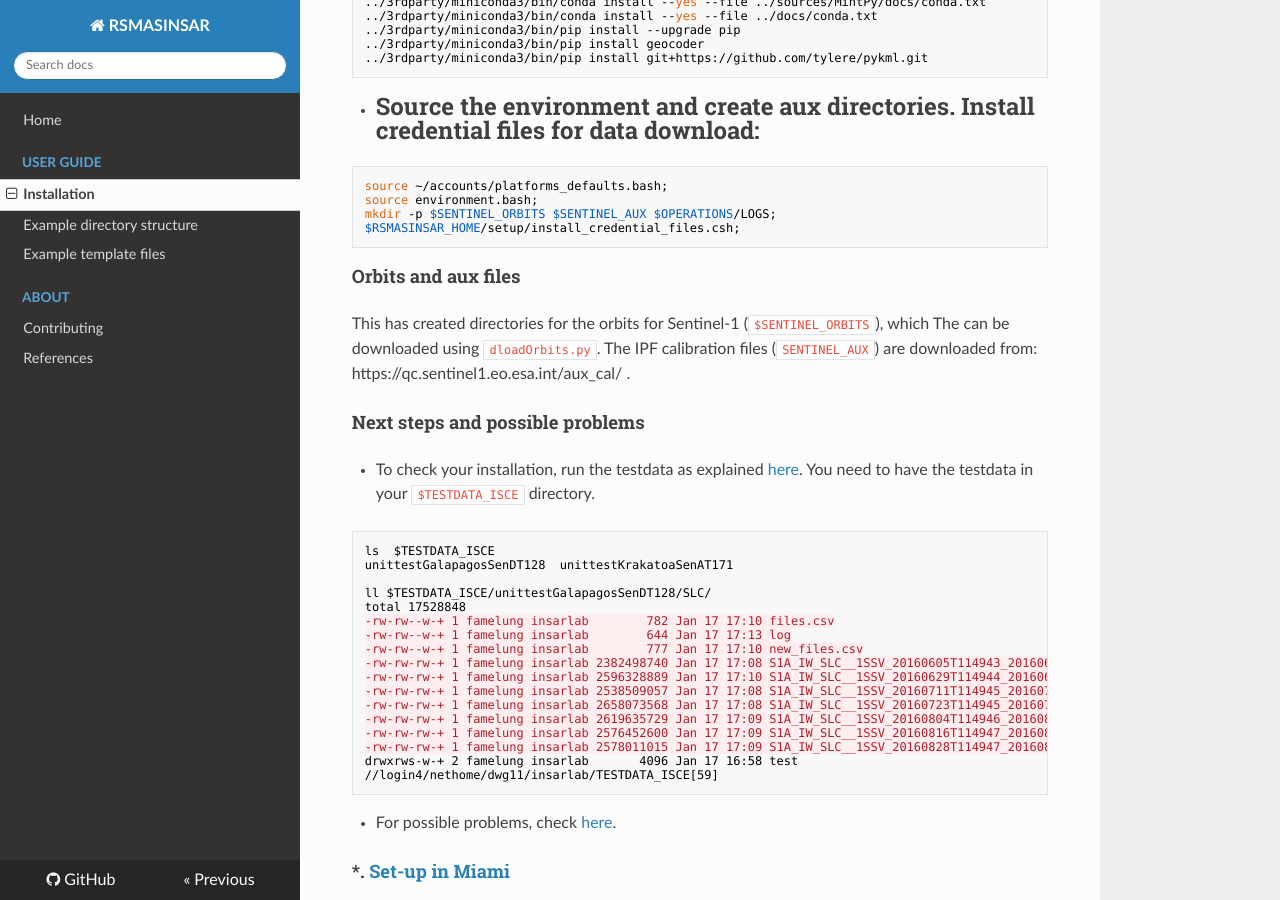
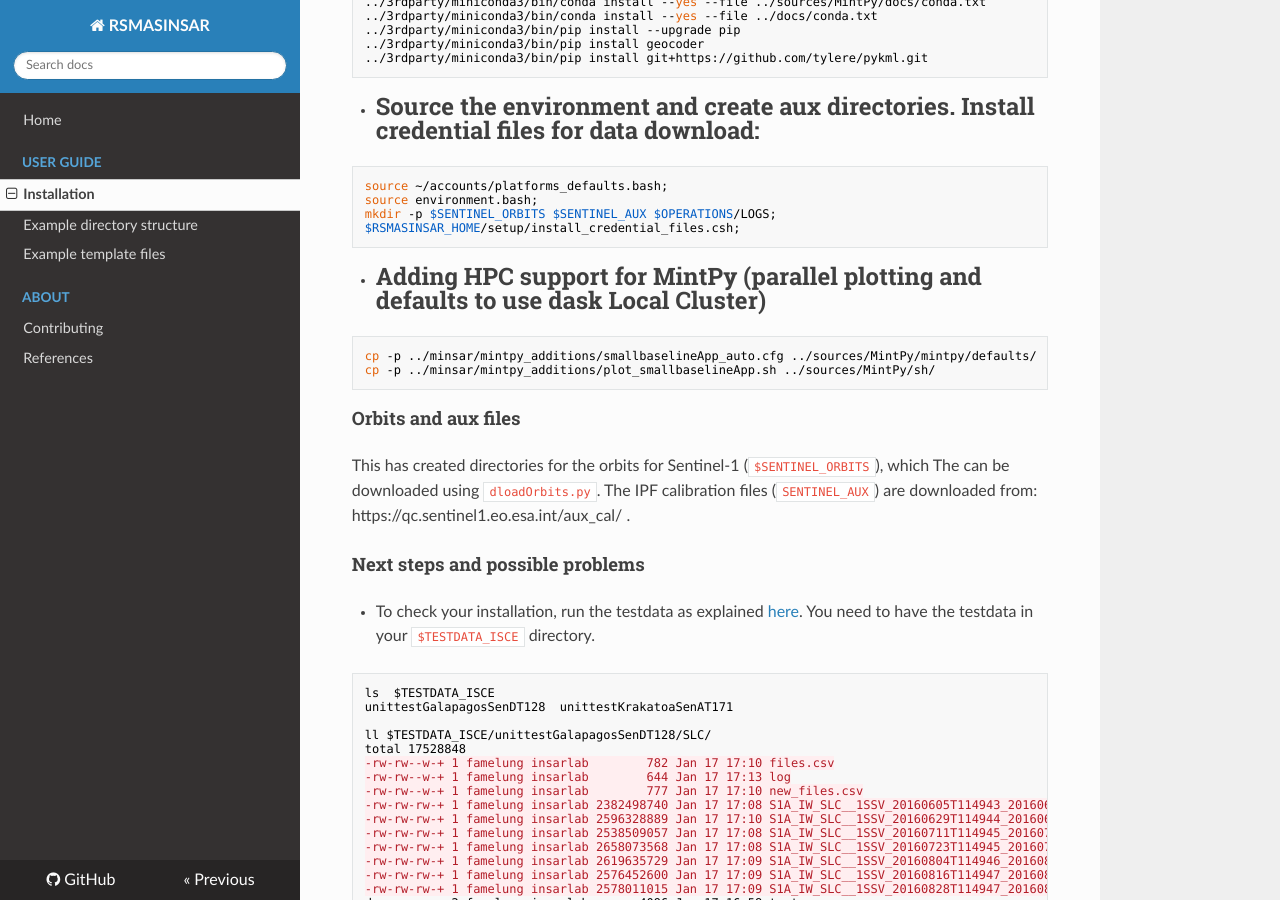
Before and after one commit to geodesymiami/rsmas_insar, an MkDocs documentation site: the page built from docs/installation.md, in a window 1280 px wide and 900 px high, scrolled down 1176 px. Built offline with MkDocs 1.6.1, drawn with Linux system fonts in a browser that asks for light colours; nearby versions of some CDN libraries.

Commit message:
Update installation.md

````diff
--- a/docs/installation.md
+++ b/docs/installation.md
@@ -68,6 +68,11 @@ source environment.bash;
 mkdir -p $SENTINEL_ORBITS $SENTINEL_AUX $OPERATIONS/LOGS;
 $RSMASINSAR_HOME/setup/install_credential_files.csh;
 ```
+* #Adding HPC support for MintPy (parallel plotting and defaults to use dask Local Cluster)
+```
+cp -p ../minsar/mintpy_additions/smallbaselineApp_auto.cfg ../sources/MintPy/mintpy/defaults/
+cp -p ../minsar/mintpy_additions/plot_smallbaselineApp.sh ../sources/MintPy/sh/
+```
 
 ### Orbits and aux files
 This has created directories for the orbits for Sentinel-1 (`$SENTINEL_ORBITS`), which The can be downloaded using `dloadOrbits.py`. The IPF calibration files (`SENTINEL_AUX`) are downloaded from: https://qc.sentinel1.eo.esa.int/aux_cal/ .
````
